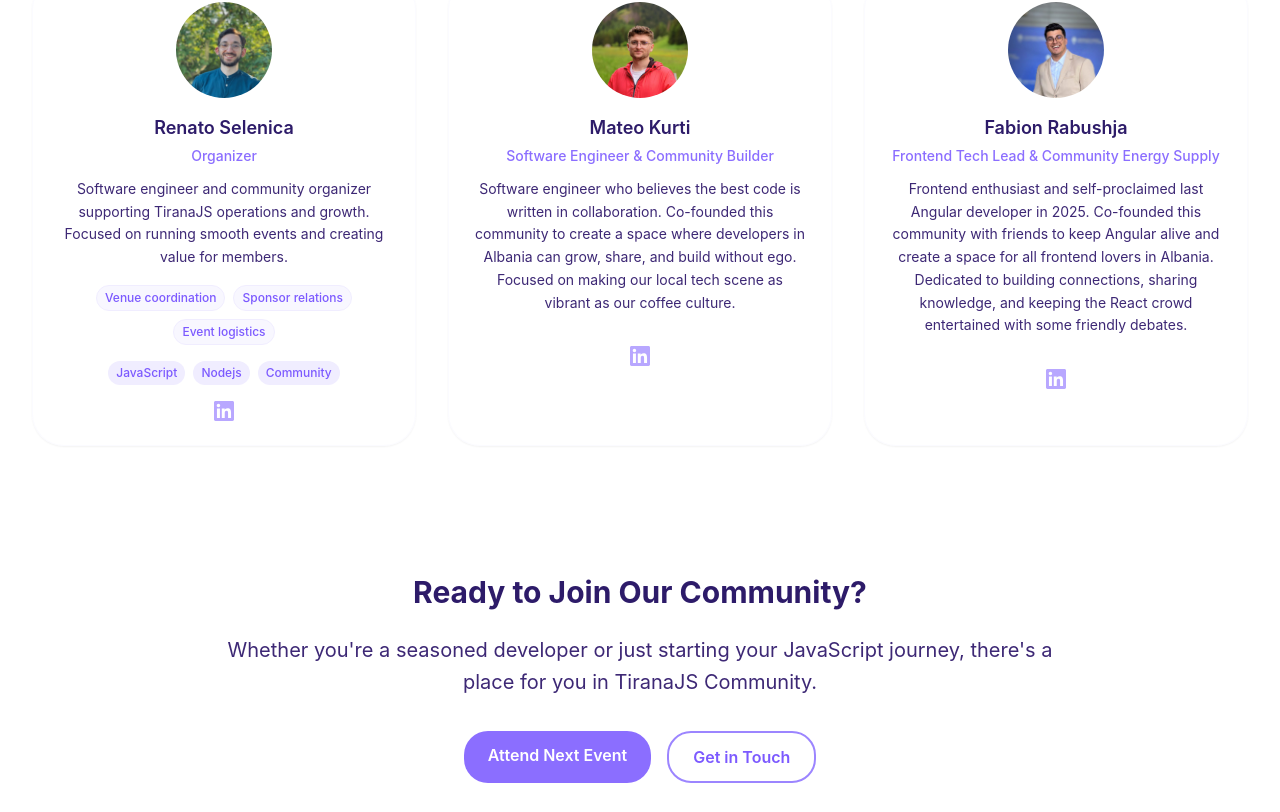
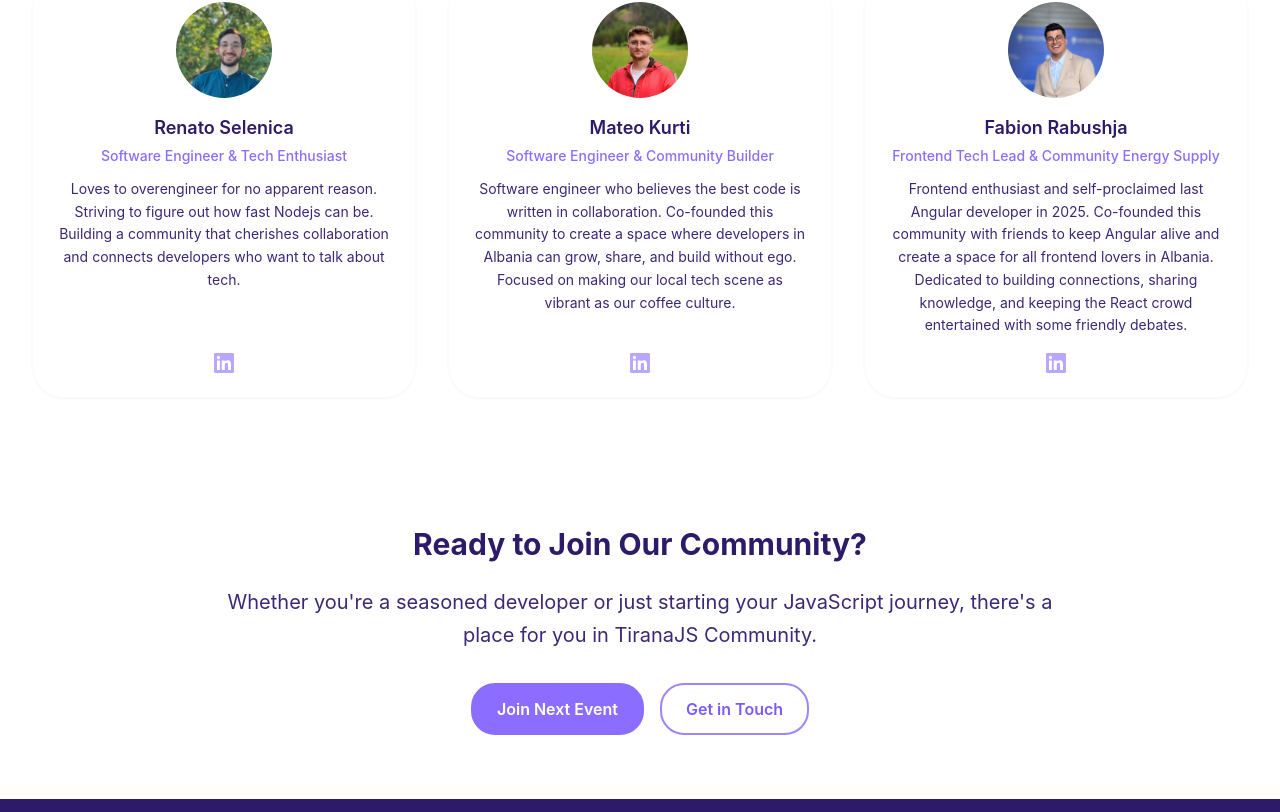
Before and after one commit to TiranaJS/website, a Next.js app: page /about in a window 1280 px wide. Shown: the part 1588-2400 px from the top of the page. Built offline with nearby package versions, Linux system fonts and the light colour scheme.

Commit message:
feat: updated profile and few css refinements

```diff
--- a/src/app/about/page.tsx
+++ b/src/app/about/page.tsx
@@ -9,49 +9,36 @@ type TeamMember = {
   name: string;
   role: string;
   bio: string;
-  expertise: string[];
   linkedin: string;
   twitter?: string;
   github?: string;
   dribbble?: string;
   imageSrc?: StaticImageData | string;
-  responsibilities?: string[];
 };
 
 export default function AboutPage() {
   const teamMembers: TeamMember[] = [
     {
       name: "Renato Selenica",
-      role: "Organizer",
-      bio: "Software engineer and community organizer supporting TiranaJS operations and growth. Focused on running smooth events and creating value for members.",
-      expertise: ["JavaScript", "Nodejs", "Community"],
+      role: "Software Engineer & Tech Enthusiast",
+      bio: "Loves to overengineer for no apparent reason. Striving to figure out how fast Nodejs can be. Building a community that cherishes collaboration and connects developers who want to talk about tech.",
       linkedin:
         "https://www.linkedin.com/in/renatoselenica?utm_source=share&utm_campaign=share_via&utm_content=profile&utm_medium=ios_app",
       imageSrc: renatoPhoto,
-      responsibilities: [
-        "Venue coordination",
-        "Sponsor relations",
-        "Event logistics",
-      ],
     },
     {
       name: "Mateo Kurti",
       role: "Software Engineer & Community Builder",
       bio: "Software engineer who believes the best code is written in collaboration. Co-founded this community to create a space where developers in Albania can grow, share, and build without ego. Focused on making our local tech scene as vibrant as our coffee culture.",
-      expertise: [],
       linkedin: "https://www.linkedin.com/in/mateokurti",
       imageSrc: mateoPhoto,
-      responsibilities: [],
     },
     {
       name: "Fabion Rabushja",
       role: "Frontend Tech Lead & Community Energy Supply",
       bio: "Frontend enthusiast and self-proclaimed last Angular developer in 2025. Co-founded this community with friends to keep Angular alive and create a space for all frontend lovers in Albania. Dedicated to building connections, sharing knowledge, and keeping the React crowd entertained with some friendly debates.",
-      expertise: [],
-      linkedin:
-        "https://www.linkedin.com/in/fabion-rabushja",
+      linkedin: "https://www.linkedin.com/in/fabion-rabushja",
       imageSrc: fabionPhoto,
-      responsibilities: [],
     },
   ];
 
@@ -320,9 +307,10 @@ export default function AboutPage() {
             {teamMembers.map((member, index) => (
               <div
                 key={index}
-                className="card w-full max-w-sm mx-auto text-center group hover:shadow-xl transition-all duration-300 transform hover:-translate-y-1"
+                className="card w-full flex flex-col justify-between justify-items-between max-w-sm mx-auto text-center group hover:shadow-xl transition-all duration-300 transform hover:-translate-y-1"
               >
                 {/* Avatar */}
+                <div>
                   {member.imageSrc ? (
                     <div className="w-24 h-24 rounded-full overflow-hidden mx-auto mb-4">
                       <Image
@@ -351,31 +339,6 @@ export default function AboutPage() {
                   <p className="text-dark-secondary text-sm leading-relaxed mb-4">
                     {member.bio}
                   </p>
-
-                {member.responsibilities &&
-                  member.responsibilities.length > 0 && (
-                    <div className="flex flex-wrap justify-center gap-2 mb-4">
-                      {member.responsibilities.map((item, itemIndex) => (
-                        <span
-                          key={itemIndex}
-                          className="px-2 py-1 bg-primary-50 text-primary-700 text-xs font-medium rounded-full border border-primary-100"
-                        >
-                          {item}
-                        </span>
-                      ))}
-                    </div>
-                  )}
-
-                {/* Expertise tags */}
-                <div className="flex flex-wrap justify-center gap-2 mb-4">
-                  {member.expertise.map((skill, skillIndex) => (
-                    <span
-                      key={skillIndex}
-                      className="px-2 py-1 bg-primary-100 text-primary-700 text-xs font-medium rounded-full"
-                    >
-                      {skill}
-                    </span>
-                  ))}
                 </div>
 
                 {/* Social links */}
@@ -464,7 +427,7 @@ export default function AboutPage() {
           </p>
           <div className="flex flex-col sm:flex-row gap-4 justify-center">
             <Link href="/events" className="btn-primary">
-              Attend Next Event
+              Join Next Event
             </Link>
             <Link href="/contact" className="btn-secondary">
               Get in Touch
--- a/src/app/globals.css
+++ b/src/app/globals.css
@@ -50,7 +50,7 @@
 
 @layer components {
   .btn-primary {
-    @apply bg-primary-600 text-white px-6 py-3 rounded-2xl font-semibold
+    @apply border-2 border-primary-600 bg-primary-600 text-white px-6 py-3 rounded-2xl font-semibold
            hover:shadow-lg transition-all duration-300 transform hover:scale-105;
   }
 
```
Lines whose indentation alone changed are shown as unchanged.
